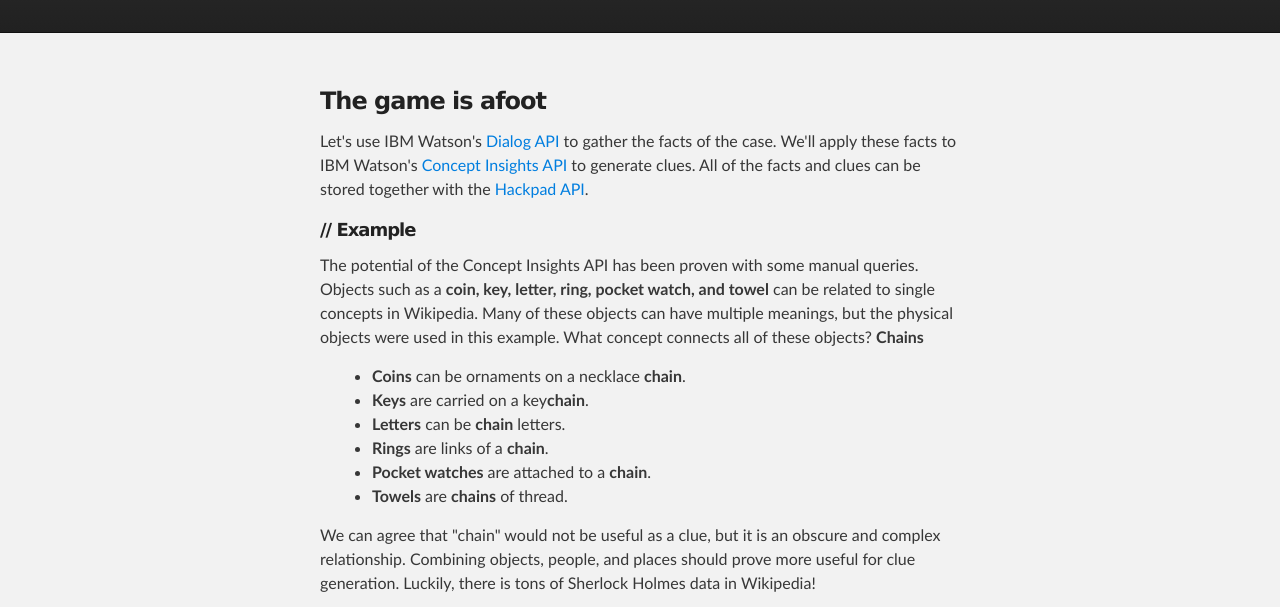
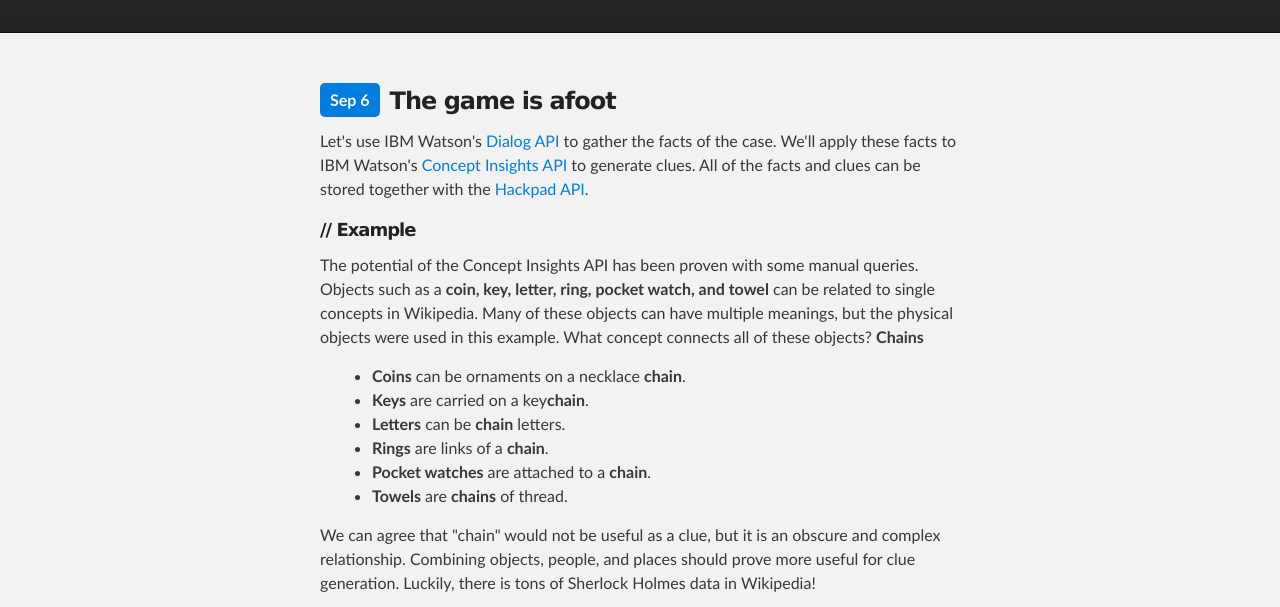
Before and after one commit to wes-williams/Sherlock-IOT, a plain HTML site: page index.html in a window 1280 px wide. Shown: the part 177-784 px from the top of the page. Drawn offline with Linux system fonts and the light colour scheme.

Commit message:
wrapped entry in article, added date stamp

```diff
--- a/index.html
+++ b/index.html
@@ -26,8 +26,11 @@
     <!-- MAIN CONTENT -->
     <div id="main_content_wrap" class="outer">
 
+        <section id="main_content" class="inner">
+
             <!-- The game is a foot -->
-        <section id="main_content" class="inner">
+            <article>
+                <div class="article_date">Sep 6</div>
                 <h3><a id="the-game-is-afoot" class="anchor" href="#the-game-is-afoot" aria-hidden="true"><span class="octicon octicon-link"></span></a>The game is afoot</h3>
 
                 <p>Let's use IBM Watson's <a href="http://www.ibm.com/smarterplanet/us/en/ibmwatson/developercloud/dialog.html" target="_blank">Dialog API</a> to gather the facts of the case. We'll apply these facts to IBM Watson's <a href="http://www.ibm.com/smarterplanet/us/en/ibmwatson/developercloud/concept-insights.html" target="_blank">Concept Insights API</a> to generate clues. All of the facts and clues can be stored together with the <a href="https://hackpad.com/Hackpad-API-v1.0-k9bpcEeOo2Q" target="_blank">Hackpad API</a>.</p>
@@ -47,7 +50,7 @@
 
                 <h5>// Next</h5>
                 <p>Using the Dialog API to gather facts is our first priority. There's already a <a href="https://github.com/watson-developer-cloud/dialog-nodejs" target="_blank">pizza ordering demo</a> for us to reference. <strong>It's elementary!</strong></p>
-
+            </article>
         </section>
     </div>
 
--- a/stylesheets/stylesheet.css
+++ b/stylesheets/stylesheet.css
@@ -423,3 +423,19 @@
   }
 
 }
+
+
+
+/*******************************************************************************
+Customizations
+*******************************************************************************/
+
+.article_date {
+  background-color:#007edf;
+  color:white;
+  font-weight:bold;
+  padding:5px 10px 5px 10px;
+  margin:0px 10px 0px 0px;
+  float:left;
+  border-radius:5px;
+}
```
Lines whose indentation alone changed are shown as unchanged.
